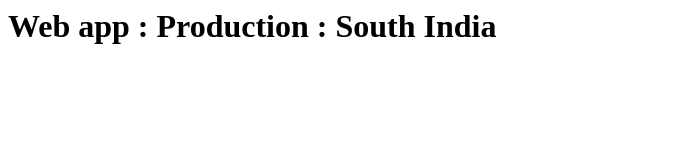
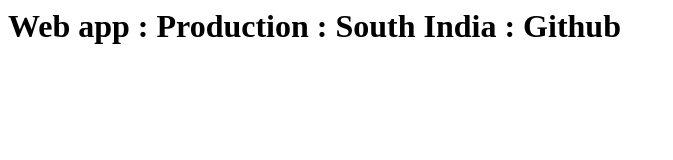
Before and after one commit to sairampoluru/azureweb, a plain HTML site: page index.html in a window 1280 px wide. Shown: the whole page, without its empty margins (0-673 px from the left). Drawn offline with Linux system fonts and the light colour scheme.

Commit message:
Update index.html

```diff
--- a/index.html
+++ b/index.html
@@ -3,6 +3,6 @@
 		<title>azure</title>
 	</head>
 	<body>
-		<h1>Web app : Production : South India</h1>
+		<h1>Web app : Production : South India : Github</h1>
 	</body>
 </html>
```
